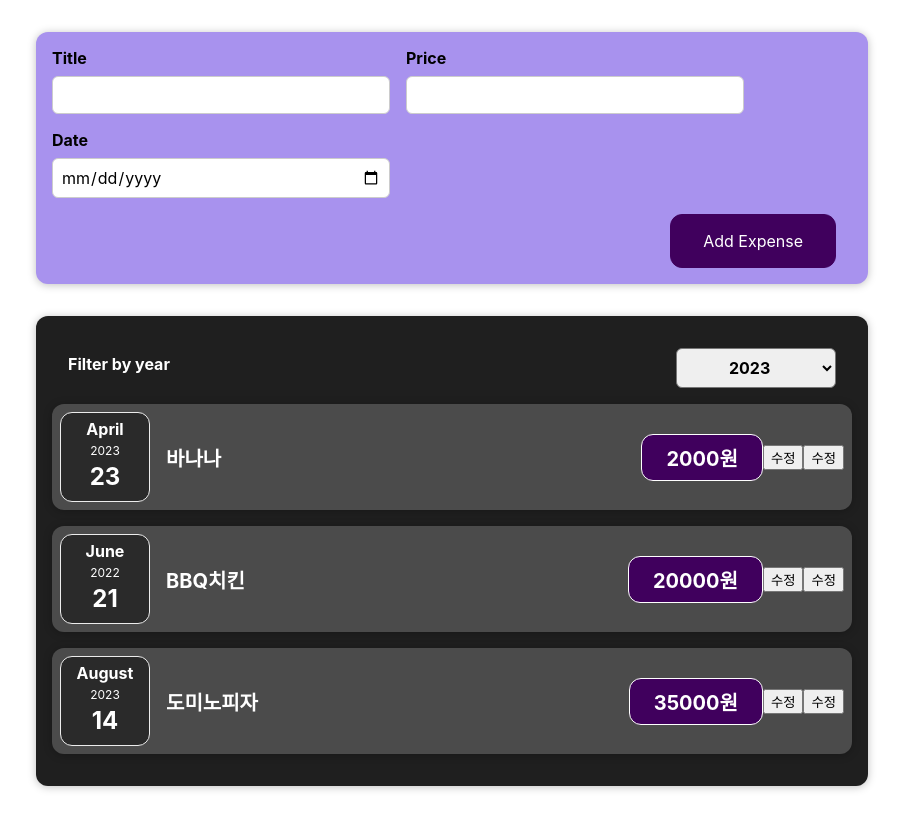
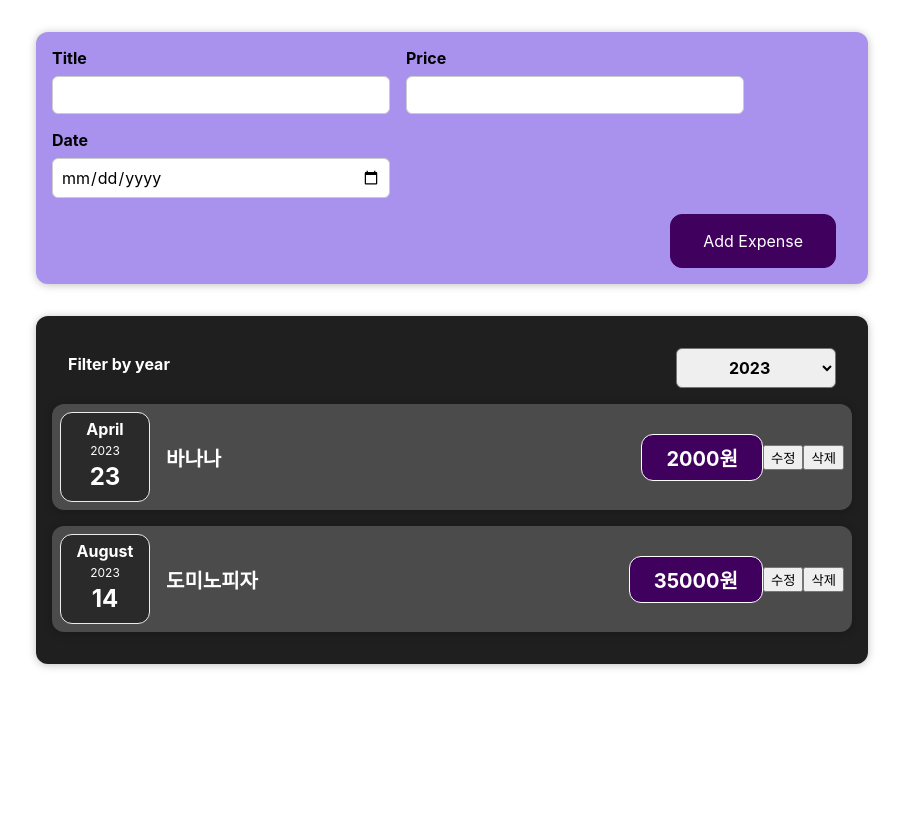
Before and after one commit to bumjun2/react-study202308, a React (Create React App) app: page / in a window 1280 px wide. Shown: the whole page, without its empty margins (188-1091 px from the left). Built offline with nearby package versions, Linux system fonts and the light colour scheme.

Commit message:
동적 리스트 렌도링

```diff
--- a/src/App2.js
+++ b/src/App2.js
@@ -6,19 +6,28 @@ const App = () => {
   // 지출 항목 객체 배열
   const expenses = [
     {
+      id: 1,
       title: '바나나',
       price: 2000,
       date: new Date(2023, 3, 23),
     },
     {
+      id: 2,
       title: 'BBQ치킨',
       price: 20000,
       date: new Date(2022, 5, 21),
     },
     {
+      id: 3,
       title: '도미노피자',
       price: 35000,
       date: new Date(2023, 7, 14),
+    },
+    {
+      id: 4,
+      title: '엽기떡볶이',
+      price: 17000,
+      date: new Date(2021, 3, 28),
     },
   ];
 
--- a/src/components/Expenses/ExpenseItem.js
+++ b/src/components/Expenses/ExpenseItem.js
@@ -62,7 +62,7 @@ const ExpenseItem = ({ title, price: propsPrice, date }) => {
           console.log('삭제');
         }}
       >
-        수정
+        삭제
       </button>
     </Card>
   );
--- a/src/components/Expenses/ExpenseList.js
+++ b/src/components/Expenses/ExpenseList.js
@@ -1,32 +1,38 @@
-import React from 'react';
+import React, { useState } from 'react';
 import ExpenseItem from './ExpenseItem';
 import './ExpenseList.css';
 import Card from '../UI/card';
 import ExpeenseFilter from './ExpenseFilter';
 
 const ExpenseList = ({ items }) => {
+  // 선택된 연도 상태값 관리
+  const [filteredYear, setFilteredYear] = useState(
+    new Date().getFullYear().toString()
+  );
+
+  // 자식 컴포넌트에 ExpenseFilter에 있는 선택 연도를 끌어올리는 콜백함수
   const aa = (ee) => {
     console.log(ee);
+    setFilteredYear(ee);
   };
+  // ExpenseItem을 동적 렌더링하기
+  // const iterateExpenseItem = () => {
+  //   return;
+  // };
   return (
     <Card className="expenses">
       <ExpeenseFilter ee={aa} />
 
-      <ExpenseItem
-        title={items[0].title}
-        price={items[0].price}
-        date={items[0].date}
-      />
-      <ExpenseItem
-        title={items[1].title}
-        price={items[1].price}
-        date={items[1].date}
-      />
-      <ExpenseItem
-        title={items[2].title}
-        price={items[2].price}
-        date={items[2].date}
-      />
+      {items
+        .filter((item) => item.date.getFullYear().toString() === filteredYear)
+        .map(({ id, title, price, date }) => (
+          <ExpenseItem
+            key={id}
+            title={title}
+            price={price}
+            date={date}
+          />
+        ))}
     </Card>
   );
 };
```
